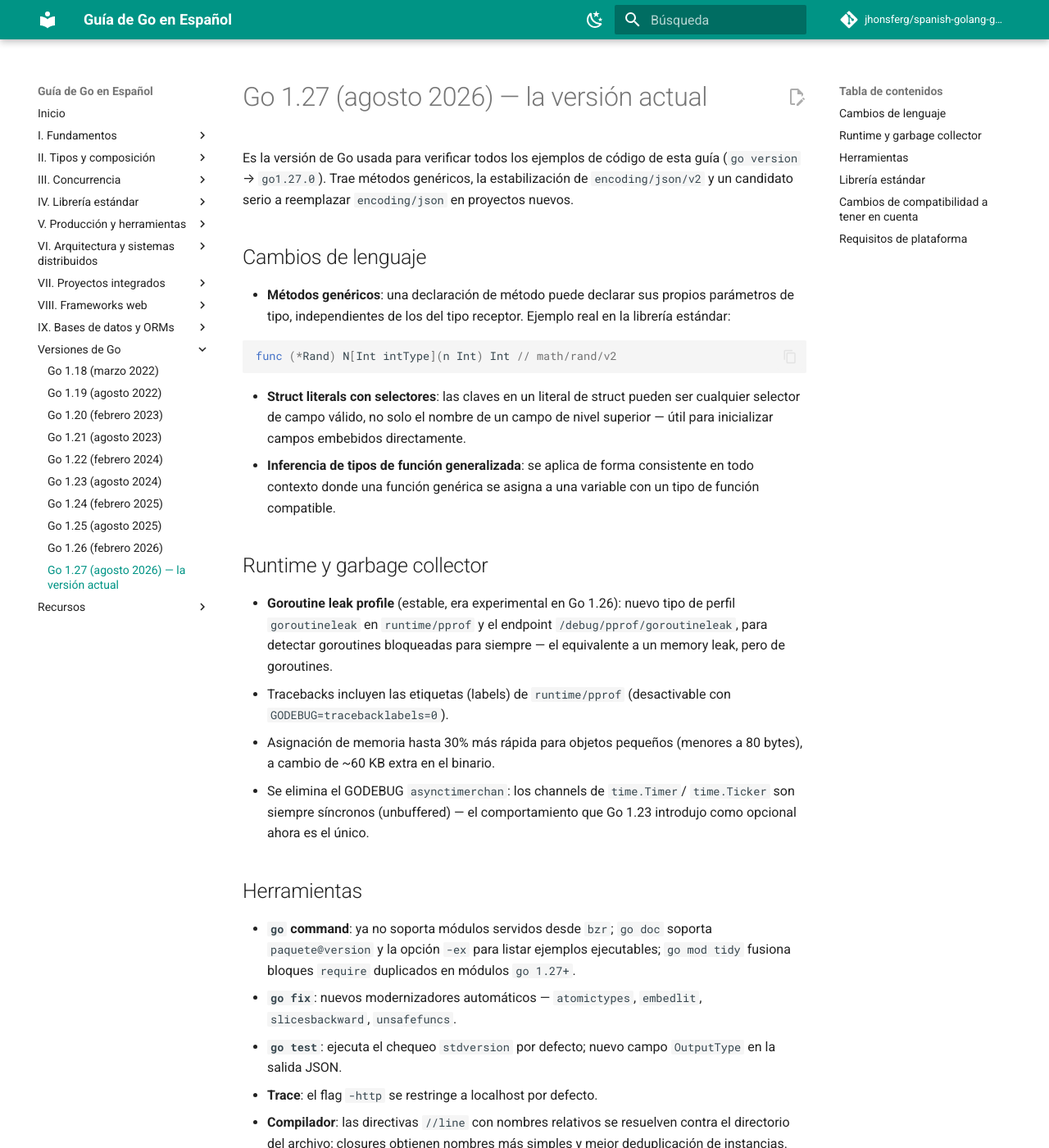
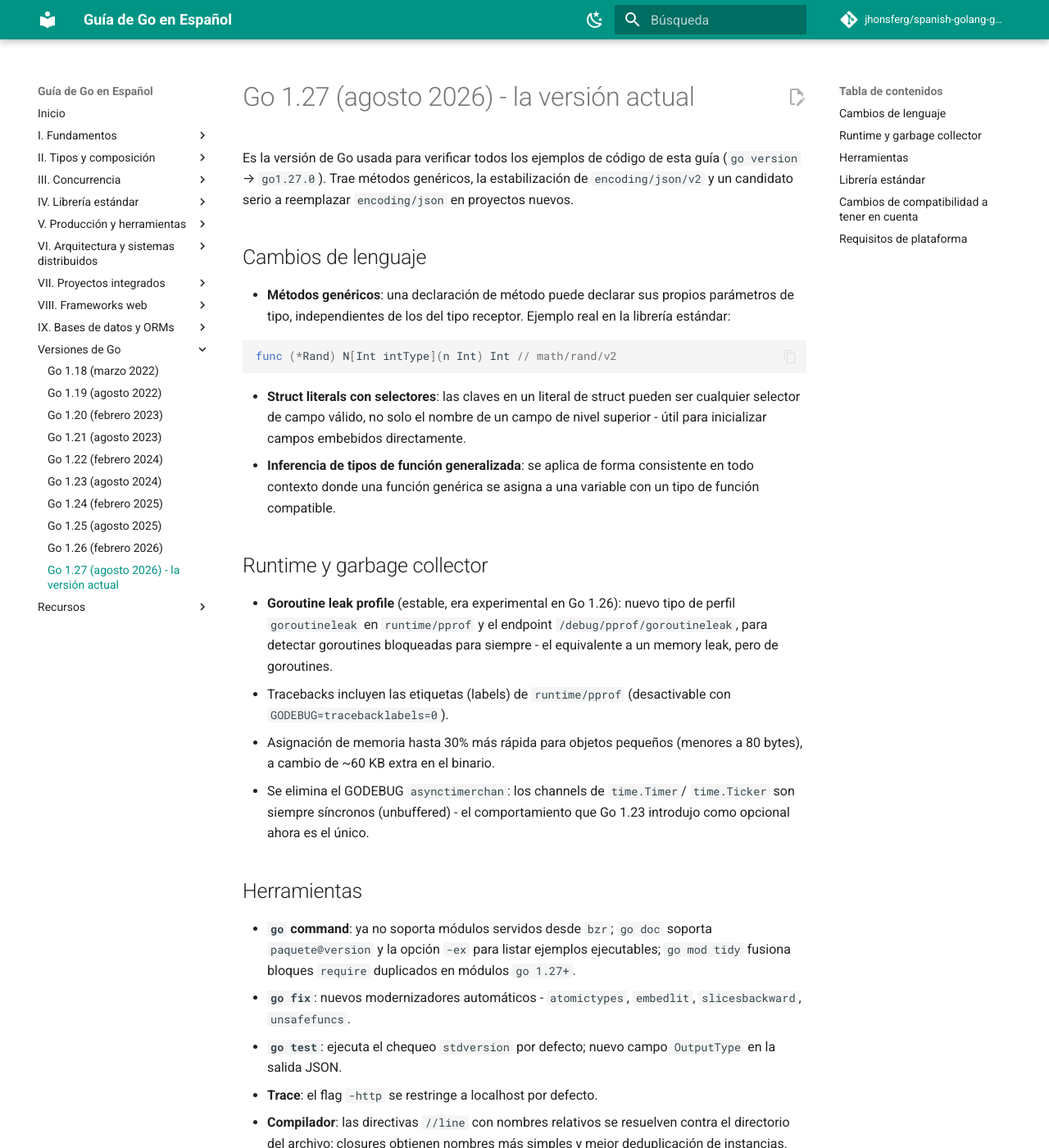
Before and after one commit to jhonsferg/spanish-golang-guide, an MkDocs documentation site: the page built from docs/10-versiones-de-go/go-1-27.md, in a window 1280 px wide and 1400 px high. Shown: the whole window at 82% size. Built offline with MkDocs 1.6.1 and Material for MkDocs 9.7.7, drawn with Linux system fonts in a browser that asks for light colours; comment, search, counter and statistics services are not loaded; some of the changed text lies outside the part shown.

```diff
--- a/docs/10-versiones-de-go/go-1-27.md
+++ b/docs/10-versiones-de-go/go-1-27.md
@@ -1,4 +1,4 @@
-# Go 1.27 (agosto 2026) — la versión actual
+# Go 1.27 (agosto 2026) - la versión actual
 
 Es la versión de Go usada para verificar todos los ejemplos de código de
 esta guía (`go version` → `go1.27.0`). Trae métodos genéricos, la
@@ -17,7 +17,7 @@ estabilización de `encoding/json/v2` y un candidato serio a reemplazar
 
 - **Struct literals con selectores**: las claves en un literal de struct
   pueden ser cualquier selector de campo válido, no solo el nombre de un
-  campo de nivel superior — útil para inicializar campos embebidos
+  campo de nivel superior - útil para inicializar campos embebidos
   directamente.
 - **Inferencia de tipos de función generalizada**: se aplica de forma
   consistente en todo contexto donde una función genérica se asigna a una
@@ -28,13 +28,13 @@ estabilización de `encoding/json/v2` y un candidato serio a reemplazar
 - **Goroutine leak profile** (estable, era experimental en Go 1.26): nuevo
   tipo de perfil `goroutineleak` en `runtime/pprof` y el endpoint
   `/debug/pprof/goroutineleak`, para detectar goroutines bloqueadas para
-  siempre — el equivalente a un memory leak, pero de goroutines.
+  siempre - el equivalente a un memory leak, pero de goroutines.
 - Tracebacks incluyen las etiquetas (labels) de `runtime/pprof`
   (desactivable con `GODEBUG=tracebacklabels=0`).
 - Asignación de memoria hasta 30% más rápida para objetos pequeños
   (menores a 80 bytes), a cambio de ~60 KB extra en el binario.
 - Se elimina el GODEBUG `asynctimerchan`: los channels de `time.Timer`/
-  `time.Ticker` son siempre síncronos (unbuffered) — el comportamiento que
+  `time.Ticker` son siempre síncronos (unbuffered) - el comportamiento que
   Go 1.23 introdujo como opcional ahora es el único.
 
 ## Herramientas
@@ -43,7 +43,7 @@ estabilización de `encoding/json/v2` y un candidato serio a reemplazar
   soporta `paquete@version` y la opción `-ex` para listar ejemplos
   ejecutables; `go mod tidy` fusiona bloques `require` duplicados en
   módulos `go 1.27+`.
-- **`go fix`**: nuevos modernizadores automáticos — `atomictypes`,
+- **`go fix`**: nuevos modernizadores automáticos - `atomictypes`,
   `embedlit`, `slicesbackward`, `unsafefuncs`.
 - **`go test`**: ejecuta el chequeo `stdversion` por defecto; nuevo campo
   `OutputType` en la salida JSON.
@@ -58,7 +58,7 @@ estabilización de `encoding/json/v2` y un candidato serio a reemplazar
 mayor de `encoding/json`, con `Marshal`/`Unmarshal` que aceptan `Options`
 variádicas y comportamiento más estricto por defecto (rechaza UTF-8
 inválido en vez de sustituirlo silenciosamente). Convive con el paquete
-`json` clásico — no lo reemplaza automáticamente. Junto a él llega
+`json` clásico - no lo reemplaza automáticamente. Junto a él llega
 `encoding/json/jsontext` para procesamiento sintáctico de bajo nivel
 (`Encoder`, `Decoder`, `Token`, `Value`). Puede desactivarse con
 `GOEXPERIMENT=nojsonv2` si necesitas volver atrás.
@@ -72,7 +72,7 @@ inválido en vez de sustituirlo silenciosamente). Convive con el paquete
 
 **Otros nuevos paquetes**
 
-- `uuid`: generación y parseo de UUIDs en la librería estándar — ya no hace
+- `uuid`: generación y parseo de UUIDs en la librería estándar - ya no hace
   falta una dependencia externa solo para esto.
 - `simd` (experimental, `GOEXPERIMENT=simd`): API SIMD portátil y agnóstica
   del tamaño del vector; `simd/archsimd` extiende soporte a arm64 y
```
